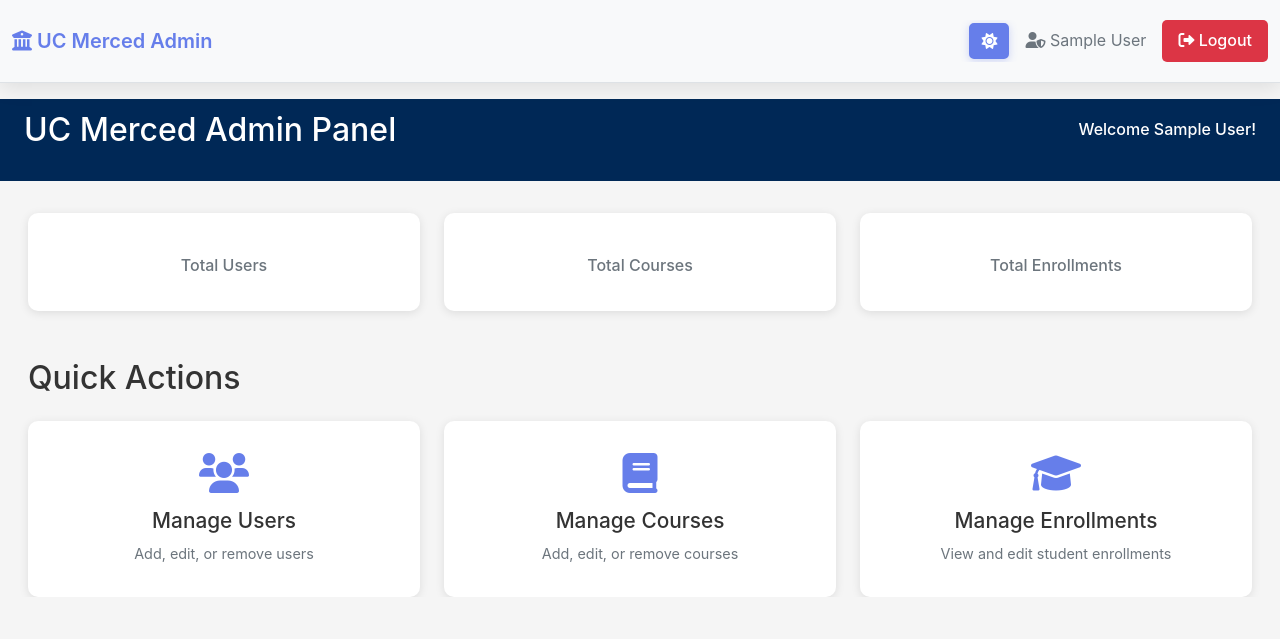
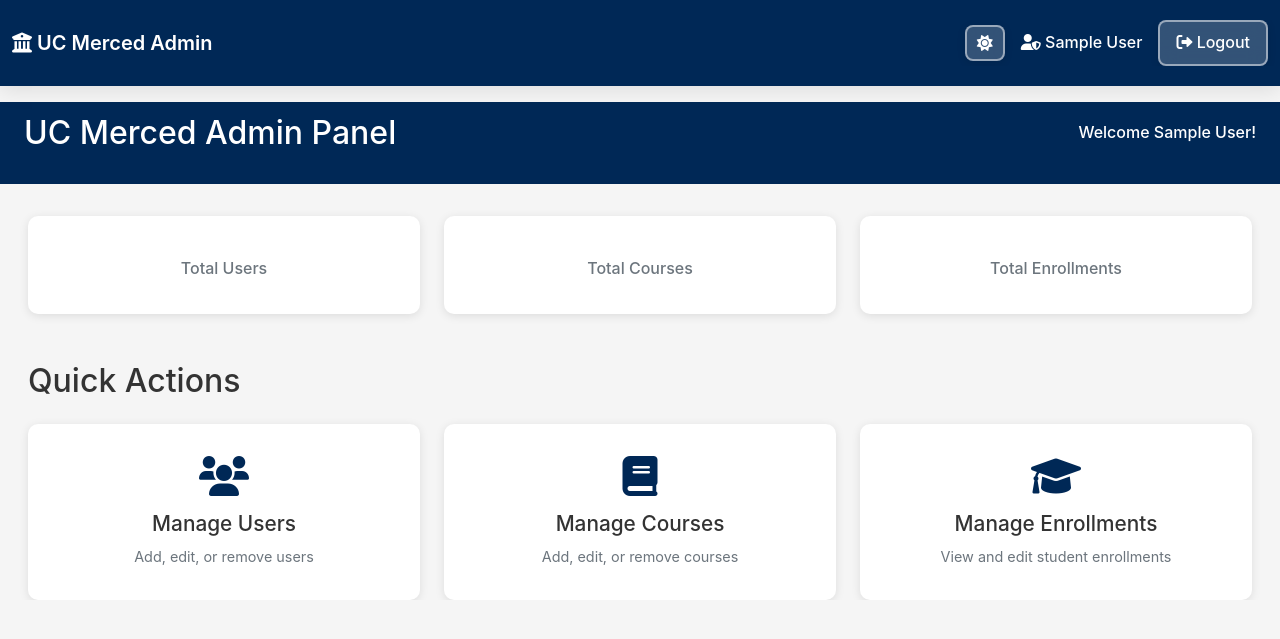
Before and after one commit to andrewfeng2/cse108lab8-project, a Flask app: template templates/admin/index.html in a window 1280 px wide. Shown: the top 639 px of the page. Run offline with Flask 3, Linux system fonts and the light colour scheme; the template is opened without the code that fills it, so the values that code supplies are empty; the visitor is signed in with stand-in values (Sample User, id 1).

Commit message:
made color theme more consistent in admin pannel

```diff
--- a/templates/admin/index.html
+++ b/templates/admin/index.html
@@ -100,7 +100,7 @@
 
 .stat-card h3 {
     font-size: 2.5rem;
-    color: #667eea;
+    color: #002856;
     margin: 0 0 0.5rem 0;
 }
 
@@ -145,12 +145,12 @@
 .action-card:hover {
     transform: translateY(-5px);
     box-shadow: 0 5px 20px var(--shadow-dark);
-    color: #667eea;
+    color: #002856;
 }
 
 .action-card i {
     font-size: 2.5rem;
-    color: #667eea;
+    color: #002856;
     margin-bottom: 1rem;
 }
 
--- a/templates/admin/master.html
+++ b/templates/admin/master.html
@@ -50,12 +50,13 @@
 
         /* Admin-specific dark theme overrides */
         [data-theme="dark"] .navbar {
-            background: var(--bg-secondary) !important;
-            border-bottom: 1px solid var(--border-light) !important;
+            background: var(--navbar-gradient) !important;
+            border-bottom: none !important;
+            box-shadow: 0 4px 20px rgba(0, 0, 0, 0.3);
         }
 
         [data-theme="dark"] .navbar .container-fluid {
-            background-color: var(--bg-secondary) !important;
+            background-color: transparent !important;
         }
 
         [data-theme="dark"] .navbar .navbar-nav,
@@ -69,11 +70,11 @@
         }
 
         [data-theme="dark"] .navbar-brand {
-            color: #667eea !important;
+            color: white !important;
         }
 
         [data-theme="dark"] .admin-user-info {
-            color: #e0e0e0 !important;
+            color: white !important;
         }
 
         [data-theme="dark"] body {
@@ -139,6 +140,19 @@
             background-color: var(--bg-secondary);
             color: #e0e0e0;
             border-color: var(--border-color);
+        }
+
+
+        .btn-primary {
+            background: #002856 !important;
+            border-color: #002856 !important;
+            color: white !important;
+        }
+
+        .btn-primary:hover {
+            background: #001d42 !important;
+            border-color: #001d42 !important;
+            color: white !important;
         }
 
         [data-theme="dark"] .btn-primary {
@@ -305,42 +319,51 @@
 
         .navbar-brand {
             font-weight: 600;
-            color: #667eea !important;
+            color: white !important;
         }
 
         .admin-logout {
-            background: #dc3545;
+            background: rgba(255, 255, 255, 0.2);
             color: white;
-            border: none;
+            border: 2px solid rgba(255, 255, 255, 0.5);
             padding: 0.5rem 1rem;
-            border-radius: 5px;
+            border-radius: 8px;
             text-decoration: none;
             font-weight: 500;
             transition: all 0.3s ease;
+            backdrop-filter: blur(10px);
+            box-shadow: 0 2px 8px rgba(0, 0, 0, 0.1);
         }
 
         .admin-logout:hover {
-            background: #c82333;
+            background: rgba(255, 255, 255, 0.3);
+            border-color: rgba(255, 255, 255, 0.8);
+            color: white;
+            transform: translateY(-1px);
+            box-shadow: 0 4px 12px rgba(0, 0, 0, 0.15);
+        }
+
+        .navbar {
+            background: var(--navbar-gradient) !important;
+            border-bottom: none;
+            transition: background 0.3s ease;
+            box-shadow: 0 4px 20px rgba(0, 0, 0, 0.1);
             color: white;
         }
 
-        .navbar {
-            background: #f8f9fa !important;
-            border-bottom: 1px solid #dee2e6;
-            transition: background-color 0.3s ease, border-color 0.3s ease;
-        }
-
         .admin-user-info {
-            color: #6c757d;
+            color: white;
             margin-right: 1rem;
+            font-weight: 500;
         }
 
         .admin-theme-toggle {
-            background: #667eea;
-            border: 2px solid #667eea;
+            background: rgba(255, 255, 255, 0.2) !important;
+            backdrop-filter: blur(10px);
+            border: 2px solid rgba(255, 255, 255, 0.5) !important;
             color: white;
             padding: 0.5rem;
-            border-radius: 5px;
+            border-radius: 8px;
             cursor: pointer;
             margin-right: 1rem;
             transition: all 0.3s ease;
@@ -348,28 +371,27 @@
             align-items: center;
             justify-content: center;
             min-width: 40px;
-            box-shadow: 0 2px 8px rgba(102, 126, 234, 0.3);
+            box-shadow: 0 2px 8px rgba(0, 0, 0, 0.1);
         }
 
         .admin-theme-toggle:hover {
-            background: #5568d3;
-            border-color: #5568d3;
-            box-shadow: 0 4px 12px rgba(102, 126, 234, 0.4);
+            background: rgba(255, 255, 255, 0.3) !important;
+            border-color: rgba(255, 255, 255, 0.8) !important;
+            box-shadow: 0 4px 12px rgba(0, 0, 0, 0.15);
             transform: translateY(-1px);
         }
 
         [data-theme="dark"] .admin-theme-toggle {
-            background: var(--bg-tertiary);
-            border-color: #667eea;
-            color: #667eea;
-            box-shadow: 0 2px 8px rgba(102, 126, 234, 0.2);
+            background: rgba(255, 255, 255, 0.2) !important;
+            border-color: rgba(255, 255, 255, 0.5) !important;
+            color: white;
+            box-shadow: 0 2px 8px rgba(0, 0, 0, 0.1);
         }
 
         [data-theme="dark"] .admin-theme-toggle:hover {
-            background: var(--bg-secondary);
-            border-color: #764ba2;
-            color: #764ba2;
-            box-shadow: 0 4px 12px rgba(102, 126, 234, 0.3);
+            background: rgba(255, 255, 255, 0.3) !important;
+            border-color: rgba(255, 255, 255, 0.8) !important;
+            box-shadow: 0 4px 12px rgba(0, 0, 0, 0.15);
         }
 
         /* Ensure all table text is white in dark mode, no alternating colors */
```
